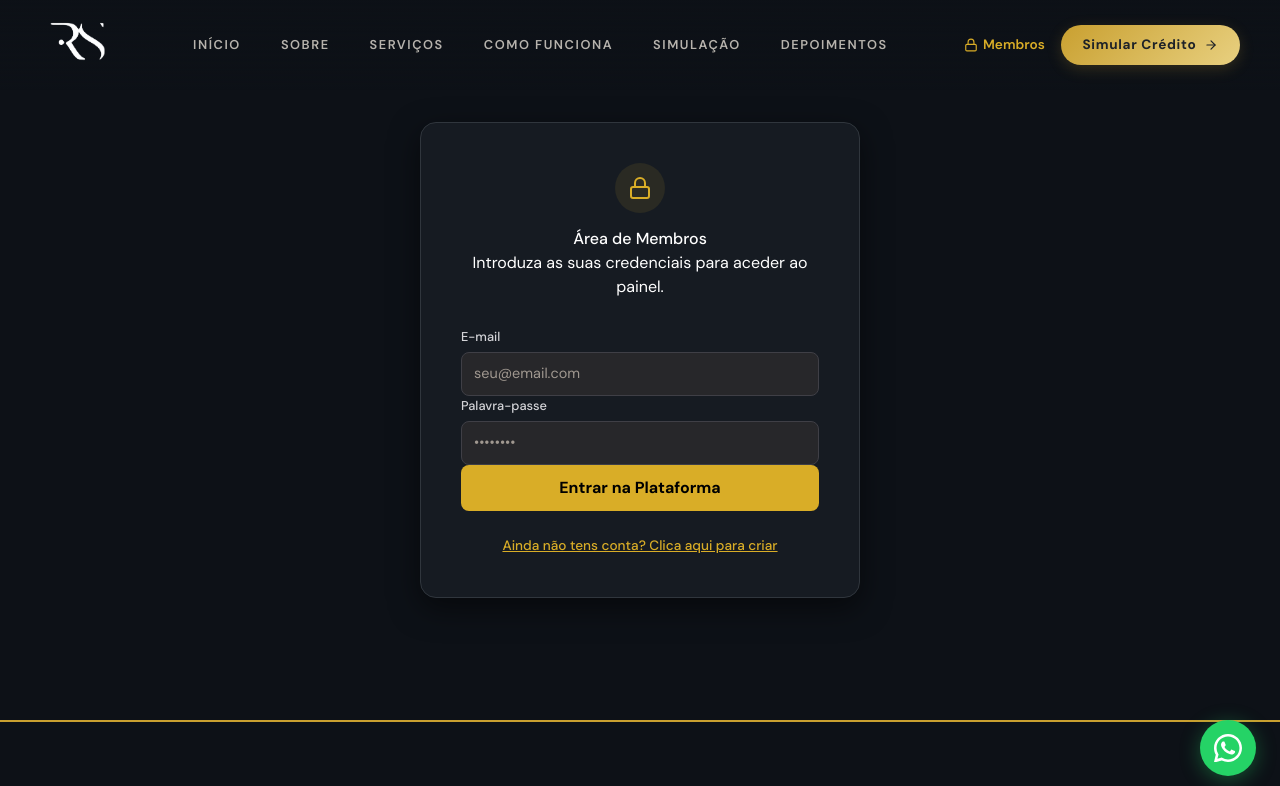
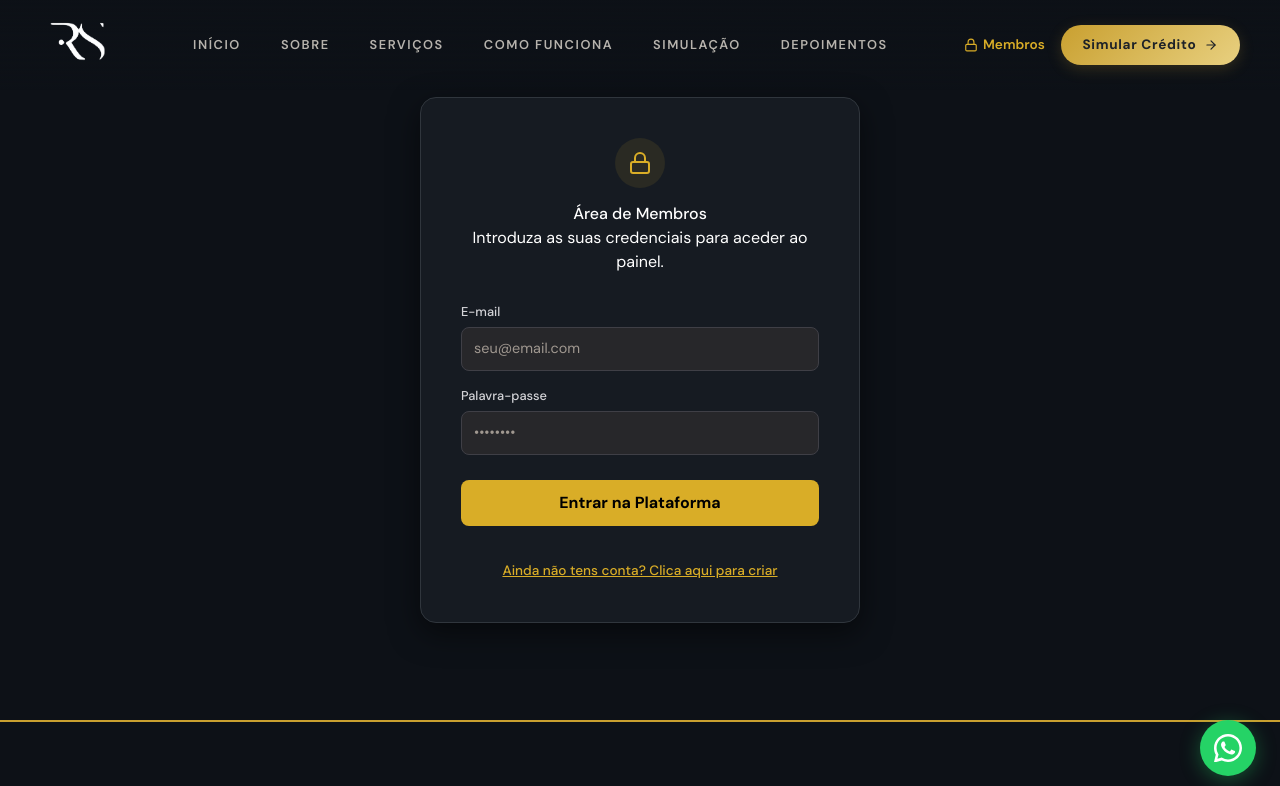
Before and after one commit to Clara2808Duarte/RSronnyRS, a React (Vite) app: page /membros in a window 1280 px wide. Shown: the top 786 px of the page. Built offline with nearby package versions, Linux system fonts and the light colour scheme; a web font is replaced by a local one.

Commit message:
css membros

```diff
--- a/src/pages/Membros.css
+++ b/src/pages/Membros.css
@@ -111,6 +111,7 @@
 .membros-input-group {
   display: flex;
   flex-direction: column;
+  margin-bottom: 15px; /* Adiciona respiro entre os grupos de inputs */
 }
 
 .membros-label {
@@ -147,6 +148,7 @@
   font-weight: 700;
   cursor: pointer;
   width: 100%;
+  margin-top: 10px; /* Garante o espaçamento adequado em relação ao campo anterior */
   transition: opacity 0.2s;
 }
 
@@ -377,7 +379,7 @@
   text-decoration: underline;
   font-weight: 500;
   display: inline-block;
-  margin-top: 5px;
+  margin-top: 15px;
 }
 
 .membros-toggle-btn:hover {
```
